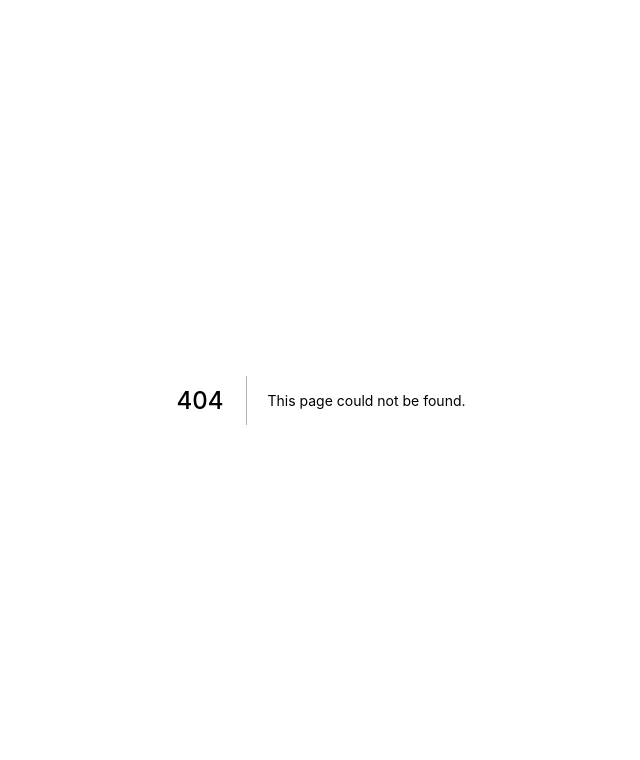
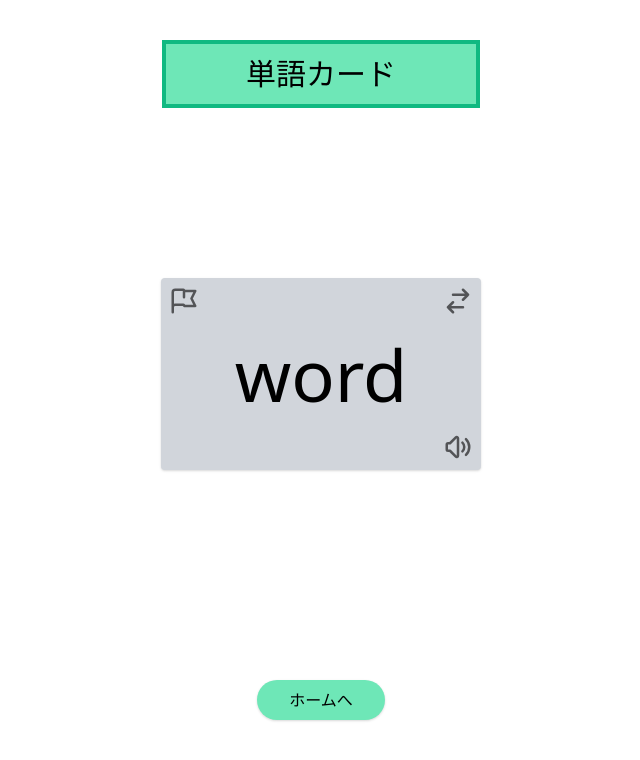
Before and after one commit to maru1098/english-word-firebase, a Next.js app: page /card in a window 1280 px wide. Before the commit this address had no page. Shown: the top 760 px of the page, without its empty margins (319-959 px from the left). Built offline with nearby package versions, Linux system fonts and the light colour scheme.

Commit message:
🎉 単語カードページの作成

```diff
--- /dev/null
+++ b/src/components/card/FlagIcon.tsx
@@ -0,0 +1,33 @@
+import React, { useState } from "react";
+import type { VFC } from "react";
+
+type Props = {
+  className?: string;
+};
+
+export const FlagIcon: VFC<Props> = (props) => {
+  const [color, setColor] = useState("none");
+
+  const handleClick = () => {
+    color === "yellow" ? setColor("none") : setColor("yellow");
+  };
+
+  return (
+    <svg
+      className={props.className}
+      xmlns="http://www.w3.org/2000/svg"
+      fill={color}
+      width="30"
+      viewBox="0 0 24 24"
+      stroke="currentColor"
+      onClick={handleClick}
+    >
+      <path
+        strokeLinecap="round"
+        strokeLinejoin="round"
+        strokeWidth={2}
+        d="M3 21v-4m0 0V5a2 2 0 012-2h6.5l1 1H21l-3 6 3 6h-8.5l-1-1H5a2 2 0 00-2 2zm9-13.5V9"
+      />
+    </svg>
+  );
+};
--- /dev/null
+++ b/src/components/card/ReverseIcon.tsx
@@ -0,0 +1,25 @@
+import type { VFC } from "react";
+
+type Props = {
+  className?: string;
+};
+
+export const ReverseIcon: VFC<Props> = (props) => {
+  return (
+    <svg
+      className={props.className}
+      xmlns="http://www.w3.org/2000/svg"
+      fill="none"
+      width="30"
+      viewBox="0 0 24 24"
+      stroke="currentColor"
+    >
+      <path
+        strokeLinecap="round"
+        strokeLinejoin="round"
+        strokeWidth={2}
+        d="M8 7h12m0 0l-4-4m4 4l-4 4m0 6H4m0 0l4 4m-4-4l4-4"
+      />
+    </svg>
+  );
+};
--- /dev/null
+++ b/src/components/card/SoundIcon.tsx
@@ -0,0 +1,25 @@
+import type { VFC } from "react";
+
+type Props = {
+  className?: string;
+};
+
+export const SoundIcon: VFC<Props> = (props) => {
+  return (
+    <svg
+      className={props.className}
+      xmlns="http://www.w3.org/2000/svg"
+      fill="none"
+      width="30"
+      viewBox="0 0 24 24"
+      stroke="currentColor"
+    >
+      <path
+        strokeLinecap="round"
+        strokeLinejoin="round"
+        strokeWidth="2"
+        d="M15.536 8.464a5 5 0 010 7.072m2.828-9.9a9 9 0 010 12.728M5.586 15H4a1 1 0 01-1-1v-4a1 1 0 011-1h1.586l4.707-4.707C10.923 3.663 12 4.109 12 5v14c0 .891-1.077 1.337-1.707.707L5.586 15z"
+      />
+    </svg>
+  );
+};
--- /dev/null
+++ b/src/pages/card.tsx
@@ -0,0 +1,30 @@
+import type { NextPage } from "next";
+import Link from "next/link";
+import { FlagIcon } from "src/components/card/FlagIcon";
+import { ReverseIcon } from "src/components/card/ReverseIcon";
+import { SoundIcon } from "src/components/card/SoundIcon";
+
+const Card: NextPage = () => {
+  return (
+    <div className="min-h-screen flex flex-col justify-between">
+      <h1 className="mx-auto my-10 px-20 py-3 border-4 border-green-500 text-3xl bg-green-300">
+        単語カード
+      </h1>
+      <div className="flex flex-col justify-between w-80 h-48 mx-auto rounded shadow bg-gray-300">
+        <div className="flex justify-between">
+          <FlagIcon className="m-2 opacity-60" />
+          <ReverseIcon className="m-2 opacity-60" />
+        </div>
+        <p className="mx-auto text-7xl">word</p>
+        <SoundIcon className="m-2 self-end opacity-60" />
+      </div>
+      <Link href="/">
+        <button className="mx-auto my-20 w-32 h-10 rounded-full shadow bg-green-300 hover:bg-green-400">
+          ホームへ
+        </button>
+      </Link>
+    </div>
+  );
+};
+
+export default Card;
```
